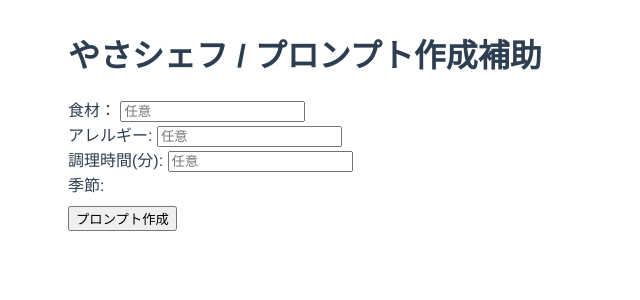
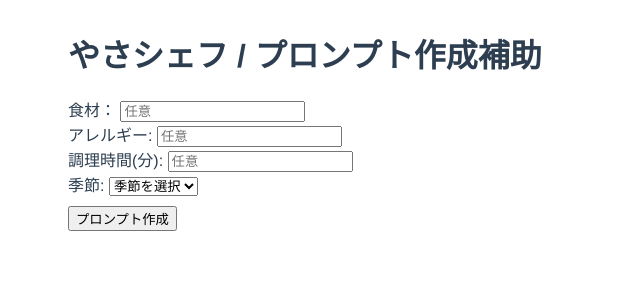
Before and after one commit to marunaka-food-corp/yasa-chef-prompt, a Vue app: page / in a window 1280 px wide. Shown: the top 300 px of the page, without its empty margins (0-640 px from the left). Built offline with nearby package versions, Linux system fonts and the light colour scheme.

Commit message:
Update App.vue

```diff
--- a/src/App.vue
+++ b/src/App.vue
@@ -16,6 +16,13 @@
       </div>
       <div>
         <label for="season">季節:&nbsp;</label>
+        <select v-model="item.season">
+          <option value="">季節を選択</option>
+          <option value="春">春</option>
+          <option value="夏">夏</option>
+          <option value="秋">秋</option>
+          <option value="冬">冬</option>
+        </select>
       </div>
       <button type="submit">プロンプト作成</button>
     </form>
@@ -37,6 +44,7 @@ export default {
         ingredients: '',
         allergies: '',
         cookTime: null,
+        season: '',
       },
       generatedPrompt: ''
     }
```
